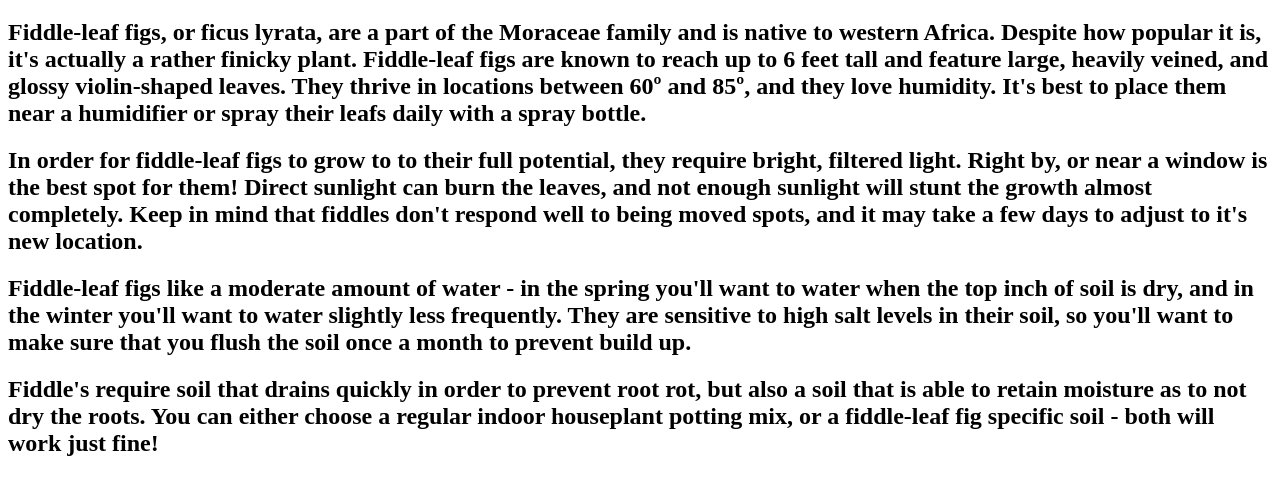
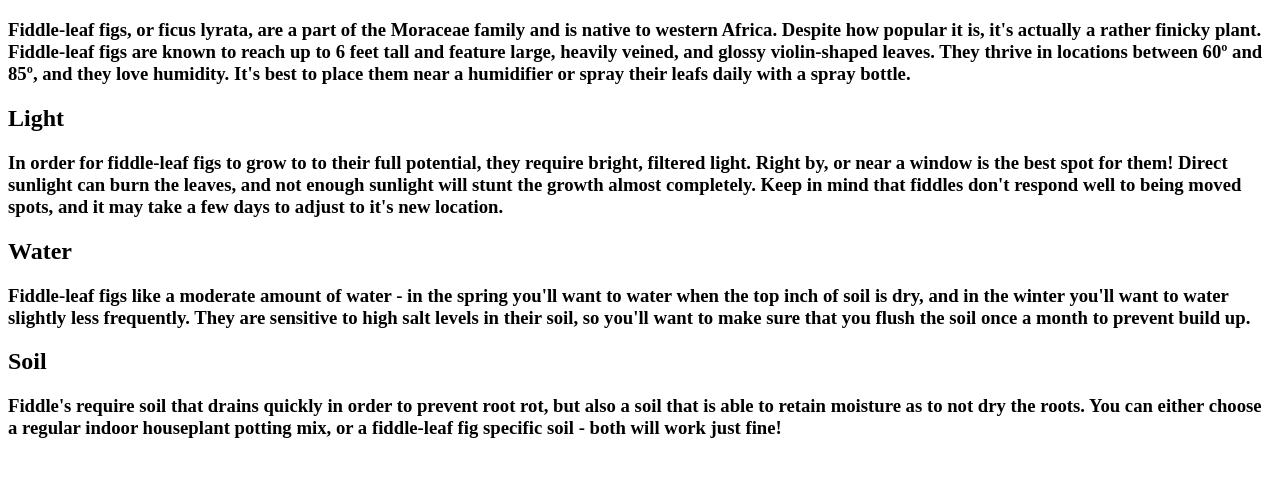
Before and after one commit to diegop2022/The-plant-collective, a plain HTML site: page plant-pages/fiddle.html in a window 1280 px wide. Shown: the part 693-1170 px from the top of the page. Drawn offline with Linux system fonts and the light colour scheme.

Commit message:
update fiddle page

```diff
--- a/plant-pages/fiddle.html
+++ b/plant-pages/fiddle.html
@@ -33,39 +33,42 @@
     </div>
 
     <div class="about">
-        <h2>
+        <h3>
             Fiddle-leaf figs, or ficus lyrata, are a part of the Moraceae family and is native to western Africa. Despite how popular it is, it's actually a rather finicky plant.
 
             Fiddle-leaf figs are known to reach up to 6 feet tall and feature large, heavily veined, and glossy violin-shaped leaves.
 
             They thrive in locations between 60º and 85º, and they love humidity. It's best to place them near a humidifier or spray their leafs daily with a spray bottle.
-        </h2>
+        </h3>
     </div>
 
     <div id="light" class="light">
-        <h2>
+        <h2>Light</h2>
+        <h3>
             In order for fiddle-leaf figs to grow to to their full potential, they require bright, filtered light. Right by, or near a window is the best spot for them!
 
             Direct sunlight can burn the leaves, and not enough sunlight will stunt the growth almost completely.
 
             Keep in mind that fiddles don't respond well to being moved spots, and it may take a few days to adjust to it's new location.
-        </h2>
+        </h3>
     </div>
 
     <div id="water" class="water">
-        <h2>
+        <h2>Water</h2>
+        <h3>
             Fiddle-leaf figs like a moderate amount of water - in the spring you'll want to water when the top inch of soil is dry, and in the winter you'll want to water slightly less frequently.
 
             They are sensitive to high salt levels in their soil, so you'll want to make sure that you flush the soil once a month to prevent build up.
-        </h2>
+        </h3>
     </div>
 
     <div id="soil" class="soil">
-        <h2>
+        <h2>Soil</h2>
+        <h3>
             Fiddle's require soil that drains quickly in order to prevent root rot, but also a soil that is able to retain moisture as to not dry the roots.
 
             You can either choose a regular indoor houseplant potting mix, or a fiddle-leaf fig specific soil - both will work just fine!
-        </h2>
+        </h3>
     </div>
 </body>
 </html>
```
